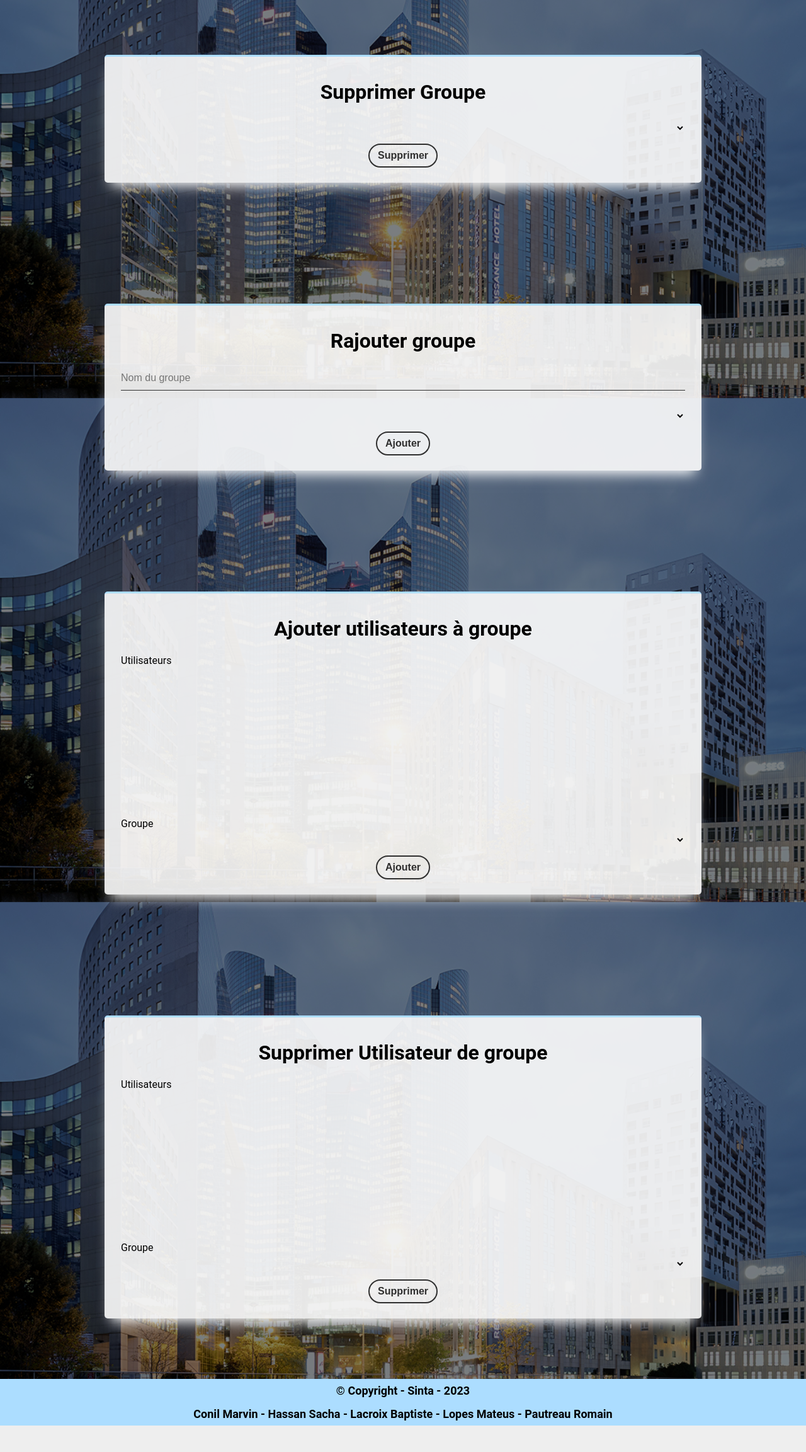
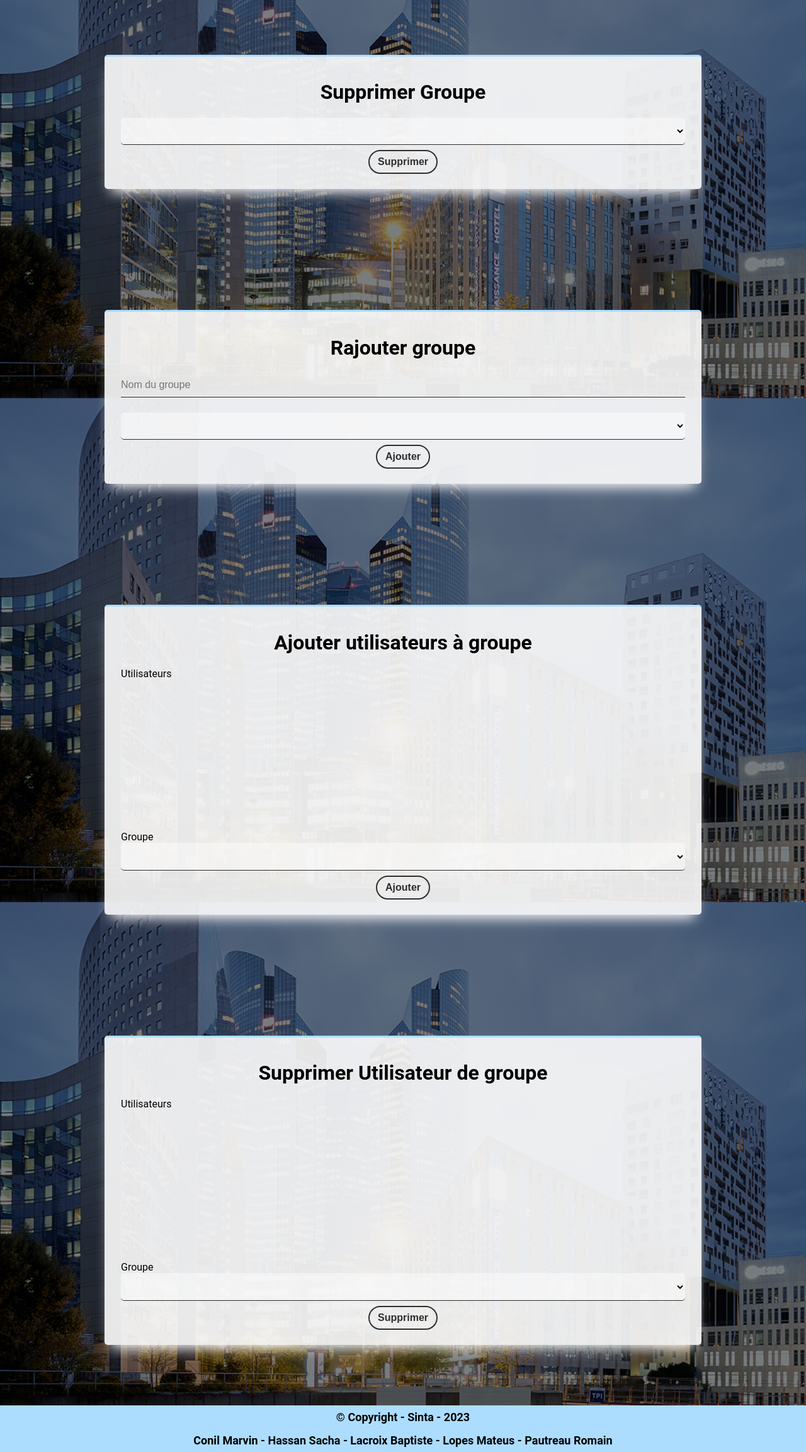
Before and after one commit to BaptisteLacroix/SAE401-Annuaire, a Flask app: template templates/adminPanel.html in a window 1280 px wide. Shown: the part 168-2473 px from the top of the page at 63% size. Before the commit the page ends 2431 px from the top, so only its background shows below. Run offline with Flask 3, Linux system fonts and the light colour scheme; the template is opened without the code that fills it, so the values that code supplies are empty; parts of the project's set-up code (start-up, migrations or seed data) failed here and were passed over.

Commit message:
adding button to adminPanel adding some style and starting translation

```diff
--- a/annexe/python/ldap.py
+++ b/annexe/python/ldap.py
@@ -205,8 +205,8 @@ class Ldap:
         :return: A list of all the users found
         """
         if search_user == "*":
-            search_user = ""
-        # else if search_user doe not contain '*' add it at the end and at the beginning*
+            search_user = '*'
+        # else if search_user does not contain '*' add it at the end and at the beginning*
         elif '*' not in search_user:
             search_user = f'*{search_user}*'
         else:
@@ -282,7 +282,7 @@ class Ldap:
         else:
             print(f"User {username} not found in Active Directory")
 
-    def getAdmUsers(self) -> list[str]:
+    def get_adm_users(self) -> list[str]:
         """
         Get all the users in Grp_AdmAD
         :return: list of users
--- a/server.py
+++ b/server.py
@@ -1,7 +1,7 @@
 import secrets
 from datetime import datetime
 
-from flask import Flask, render_template, request, session, url_for, redirect, jsonify, json, abort
+from flask import Flask, render_template, request, session, url_for, redirect, jsonify, abort
 from ldap3 import Entry
 from werkzeug import Response
 
@@ -16,6 +16,10 @@ LDAP = Ldap('10.22.32.7', 'SINTA', 'LAN', DEFAULT_USER, DEFAULT_PASSWORD)
 
 
 def init_users_information() -> list[list[str, str]]:
+    """
+    The function init_users_information() is used to initialize the list of users
+    :return: The list of users is being returned
+    """
     all_filters = [
         ("OU=Département Assistance,OU=SINTADirection,OU=Société SINTA,DC=SINTA,DC=LAN", "ASSISTANCE"),
         ("OU=Département Communication,OU=SINTADirection,OU=Société SINTA,DC=SINTA,DC=LAN", "COMMUNICATION"),
@@ -52,7 +56,7 @@ def index() -> str:
     :return: The index.html file is being returned.
     """
     # show the user profile for that user
-    return render_template('index.html')
+    return render_template('index.html', admin=True if session.get('username') and session.get('password') else False)
 
 
 @app.route('/login', methods=['GET', 'POST'])
@@ -71,7 +75,7 @@ def login() -> Response | str:
         password: str = request.form['password']
         remember: str = request.form.get('remember')
         # search the user in the Adm_group
-        adm_users: list[str] = LDAP.getAdmUsers()
+        adm_users: list[str] = LDAP.get_adm_users()
         if username not in adm_users and username != 'administrateur':
             return render_template('login.html', error='You are not allowed to connect')
         # check the password and the username for the user in the Adm_group
@@ -82,7 +86,8 @@ def login() -> Response | str:
                 session.permanent = True
                 app.permanent_session_lifetime = datetime.timedelta(minutes=30)
             # send a message that tell the client is connected
-            return redirect(url_for('index'))
+            return redirect(
+                url_for('index', admin=True if session.get('username') and session.get('password') else False))
         if LDAP.check_password(username, password):
             # set the session
             session['username'], session['password'] = username, password
@@ -90,7 +95,8 @@ def login() -> Response | str:
                 session.permanent = True
                 app.permanent_session_lifetime = datetime.timedelta(minutes=30)
             # send a message that tell the client is connected
-            return redirect(url_for('index'))
+            return redirect(
+                url_for('index', admin=True if session.get('username') and session.get('password') else False))
         else:
             error: str = 'Incorrect username or password'
             return render_template('login.html', error=error)
@@ -100,6 +106,10 @@ def login() -> Response | str:
 
 @app.route('/adminPanel')
 def adminPanel() -> Response | str:
+    """
+    The function adminPanel() is a route that renders the template adminPanel.html
+    :return:  The adminPanel.html file is being returned.
+    """
     if (not session.get('username')) or (not session.get('password')):
         return redirect(url_for('index'))
     groups: list[str] = LDAP.get_all_groups()
@@ -111,10 +121,15 @@ def adminPanel() -> Response | str:
     if 'Domain Controllers' in all_organisation_unit:
         all_organisation_unit.remove('Domain Controllers')
     return render_template('adminPanel.html', groups=groups, users=users_names,
-                           all_organisation_unit=all_organisation_unit, suggestions=USERS_PROPOSITION)
+                           all_organisation_unit=all_organisation_unit, suggestions=USERS_PROPOSITION,
+                           admin=True if session.get('username') and session.get('password') else False)
 
 
 def admin_connection() -> Ldap:
+    """
+    The function admin_connection() is used to connect to the LDAP server as ADMIN
+    :return: The Ldap object is being returned.
+    """
     ldap: Ldap = Ldap('10.22.32.7', 'SINTA', 'LAN', DEFAULT_USER, DEFAULT_PASSWORD)
     ldap.connection()
     return ldap
@@ -122,6 +137,10 @@ def admin_connection() -> Ldap:
 
 @app.route('/suggestions', methods=['POST'])
 def suggestions() -> Response | str:
+    """
+    Search all users that match the search value
+    :return: The list of users that match the search value
+    """
     if request.method == 'POST':
         search_value: str = request.get_json().get('searchValue')
         # check if there is a number in the search value
@@ -136,6 +155,11 @@ def suggestions() -> Response | str:
 
 
 def search_by_name(search_value: str) -> list[list[str, str, str]]:
+    """
+    Search all users that match the search value
+    :param search_value: the search value
+    :return: The list of users that match the search value
+    """
     # if the search value start with *a so we search for all the users that end with a
     # if the search value end with a* so we search for all the users that start with a
     # if the search value start with a so we search for all the users that contain a
@@ -170,6 +194,11 @@ def search_by_name(search_value: str) -> list[list[str, str, str]]:
 
 
 def search_by_date(search_value: str) -> list[list[str, str, str]]:
+    """
+    Search all users that match the search value
+    :param search_value: the search value
+    :return: The list of users that match the search value
+    """
     # the date of the user looks like 2000/09/30
     # if it's a date, we will search for the birthDate
     # if it's look like <1980 so we search all users born before 1980
@@ -208,6 +237,10 @@ def search_by_date(search_value: str) -> list[list[str, str, str]]:
 
 @app.route('/adminPanel/addUserToGroup', methods=['GET', 'POST'])
 def addUserToGroup() -> Response | str:
+    """
+    Add a user to a group
+    :return:  redirect to the admin panel
+    """
     if (not session.get('username')) or (not session.get('password')):
         return redirect(url_for('index'))
     if request.method == 'POST':
@@ -220,6 +253,10 @@ def addUserToGroup() -> Response | str:
 
 @app.route('/adminPanel/deleteGroup', methods=['GET', 'POST'])
 def deleteGroup() -> Response | str:
+    """
+    Delete a group
+    :return: redirect to the admin panel
+    """
     if (not session.get('username')) or (not session.get('password')):
         return redirect(url_for('index'))
     if request.method == 'POST':
@@ -232,6 +269,10 @@ def deleteGroup() -> Response | str:
 
 @app.route('/adminPanel/addGroup', methods=['GET', 'POST'])
 def addGroup() -> Response | str:
+    """
+    Add a group
+    :return:  redirect to the admin panel
+    """
     if (not session.get('username')) or (not session.get('password')):
         return redirect(url_for('index'))
     if request.method == 'POST':
@@ -243,6 +284,10 @@ def addGroup() -> Response | str:
 
 @app.route('/adminPanel/deleteUserFromGroup', methods=['GET', 'POST'])
 def deleteUserFromGroup() -> Response | str:
+    """
+    Delete a user from a group
+    :return: redirect to the admin panel
+    """
     if (not session.get('username')) or (not session.get('password')):
         return redirect(url_for('index'))
     if request.method == 'POST':
@@ -256,7 +301,7 @@ def deleteUserFromGroup() -> Response | str:
 @app.route('/logout', methods=['GET', 'POST'])
 def logout() -> str:
     """
-    The function logout() is a route that renders the template index.html
+    Logout the user from the session and redirect to the index page
     :return: The index.html file is being returned.
     """
     if not session.get('username'):
@@ -264,7 +309,7 @@ def logout() -> str:
     print("session logout")
     session.pop('username', None)
     session.pop('password', None)
-    return render_template('index.html')
+    return render_template('index.html', admin=True if session.get('username') and session.get('password') else False)
 
 
 @app.route('/globalSearch', methods=['GET', 'POST'])
@@ -306,6 +351,8 @@ def globalSearch():
         if any(string.isdigit() for string in post_value):
             entries = LDAP.get_mutliple_users_from_multiple_organisation(
                 [user[0] for user in search_by_date(post_value)], filter_value)
+        elif post_value == '*':
+            entries = LDAP.get_users_from_mutliple_organisation(post_value, filter_value)
         else:
             entries = LDAP.get_users_from_mutliple_organisation(post_value, filter_value)
     if entries is None:
@@ -319,7 +366,8 @@ def globalSearch():
             'first_name': entry.givenName.value,
         }
         results.append(result)
-    return render_template('globalSearch.html', filter=filter_value, users=results, suggestions=USERS_PROPOSITION)
+    return render_template('globalSearch.html', filter=filter_value, users=results, suggestions=USERS_PROPOSITION
+                           , admin=True if session.get('username') and session.get('password') else False)
 
 
 @app.route('/profile')
@@ -359,7 +407,8 @@ def profile() -> str:
         })
 
     # Render the profile template with the user profile information
-    return render_template('profile.html', user=user_profile, suggestions=USERS_PROPOSITION)
+    return render_template('profile.html', user=user_profile, suggestions=USERS_PROPOSITION, admin=True if session.get(
+        'username') and session.get('password') else False)
 
 
 if __name__ == '__main__':
--- a/static/css/adminPanel.css
+++ b/static/css/adminPanel.css
@@ -17,7 +17,6 @@
 .adminPanelButton {
     display: block;
     background: transparent;
-    border: none;
     padding: 1vh 1vw;
     border-radius: 20px;
     font-size: medium;
@@ -76,14 +75,42 @@
 	background-color: var(--color-dark);
 }
 
+#page-adminPanel select.single {
+    border: none;
+    background: rgba(253, 253, 253, 0.5);
+    outline: none;
+    width: 100%;
+        border-bottom: solid var(--color-dark) 1px;
+    padding: 1vw;
+    border-radius: 5px
+}
 
-#page-adminPanel .single:hover {
+#page-adminPanel select.single:hover {
+    cursor: pointer;
+    background: rgba(253, 253, 253, 0.8);
+}
+
+#page-adminPanel select.single:focus {
+    background: rgba(253, 253, 253, 0.8);
+}
+
+#page-adminPanel .single::-webkit-scrollbar {
+    background-color: transparent;
+}
+
+#page-adminPanel .single::-webkit-scrollbar-thumb {
+    background-color: var(--color-dark);
+}
+
+#page-adminPanel .single option {
+    font-size: medium;
+    border-bottom: solid var(--color-dark) 1px;
+    padding: 10px;
+    border-radius: 5px;
+}
+
+#page-adminPanel .single option:hover {
     cursor: pointer;
     font-weight: bold;
+    background: rgba(253, 253, 253, 0.5);
 }
-
-.single option {
-    outline: none;
-    border: none;
-    padding: 5px;
-}
--- a/templates/adminPanel.html
+++ b/templates/adminPanel.html
@@ -12,7 +12,7 @@
 <main id="page-adminPanel">
 
     <div class="box blue">
-        <h1 class="adminPanelSectionTitle">Supprimer Groupe</h1>
+        <h1 id="adminPanel-delete-group" class="adminPanelSectionTitle">Supprimer Groupe</h1>
         <form action="/adminPanel/deleteGroup" method="post">
             <label>
                 <select name="group" class="single">
@@ -21,14 +21,14 @@
                     {% endfor %}
                 </select>
             </label>
-            <input type="submit" class="adminPanelButton" value="Supprimer"/>
+            <input id="adminPanel-delete-group-button" type="submit" class="adminPanelButton" value="Supprimer"/>
         </form>
     </div>
     <div class="box blue">
-        <h1 class="adminPanelSectionTitle">Rajouter groupe</h1>
+        <h1 id="adminPanel-add-group" class="adminPanelSectionTitle">Rajouter groupe</h1>
         <form action="/adminPanel/addGroup" method="post">
             <label>
-                <input type="text" name="group" placeholder="Nom du groupe"/>
+                <input id="adminPanel-add-group-name" type="text" name="group" placeholder="Nom du groupe"/>
             </label>
             <label>
                 <select name="OU" class="single">
@@ -37,11 +37,11 @@
                     {% endfor %}
                 </select>
             </label>
-            <input type="submit" class="adminPanelButton" value="Ajouter"/>
+            <input id="adminPanel-add-group-button" type="submit" class="adminPanelButton" value="Ajouter"/>
         </form>
     </div>
     <div class="box blue">
-        <h1 class="adminPanelSectionTitle">Ajouter utilisateurs à groupe</h1>
+        <h1 id="adminPanel-add-user-group" class="adminPanelSectionTitle">Ajouter utilisateurs à groupe</h1>
         <form action="/adminPanel/addUserToGroup" method="post">
             <label> Utilisateurs
                 <!-- authorized multiple values -->
@@ -51,34 +51,34 @@
                     {% endfor %}
                 </select>
             </label>
-            <label> Groupe
+            <label id="adminPanel-add-user-group-label"> Groupe
                 <select name="group" class="single">
                     {% for group in groups %}
                         <option value="{{ group }}">{{ group }}</option>
                     {% endfor %}
                 </select>
             </label>
-            <input type="submit" class="adminPanelButton" value="Ajouter"/>
+            <input id="adminPanel-add-user-group-button" type="submit" class="adminPanelButton" value="Ajouter"/>
         </form>
     </div>
     <div class="box blue">
-        <h1 class="adminPanelSectionTitle">Supprimer Utilisateur de groupe</h1>
+        <h1 id="adminPanel-remove-user-group" class="adminPanelSectionTitle">Supprimer Utilisateur de groupe</h1>
         <form action="/adminPanel/deleteUserFromGroup" method="post">
-            <label> Utilisateurs
+            <label id="adminPanel-remove-user-group-label-user"> Utilisateurs
                 <select name="users" multiple class="multiple-selection">
                     {% for user in users %}
                         <option value="{{ user }}">{{ user }}</option>
                     {% endfor %}
                 </select>
             </label>
-            <label> Groupe
+            <label id="adminPanel-remove-user-group-label-group"> Groupe
                 <select name="group" class="single">
                     {% for group in groups %}
                         <option value="{{ group }}">{{ group }}</option>
                     {% endfor %}
                 </select>
             </label>
-            <input type="submit" class="adminPanelButton" value="Supprimer"/>
+            <input id="adminPanel-remove-user-group-button" type="submit" class="adminPanelButton" value="Supprimer"/>
         </form>
     </div>
 </main>
--- a/templates/import/header.html
+++ b/templates/import/header.html
@@ -24,19 +24,25 @@
                             <svg class="icon-svg" xmlns="http://www.w3.org/2000/svg" width="1em" height="1em"
                                  preserveAspectRatio="xMidYMid meet" viewBox="0 0 24 24">
                                 <path fill="black"
-                                      d="M12 22C6.477 22 2 17.523 2 12S6.477 2 12 2a9.985 9.985 0 0 1 8 4h-2.71a8 8 0 1 0 .001 12h2.71A9.985 9.985 0 0 1 12 22zm7-6v-3h-8v-2h8V8l5 4l-5 4z"/>
+                                      d="M12 22C6.477 22 2 17.523 2 12S6.477 2 12 2a9.985 9.985 0 0 1 8 4h-2.71a8 8 0 1 0 .001 12h2.71A9.985 9.985 0 0 1 12 22zm7-6v-3h-8v-2h8V8l5 4l-5 4z"></path>
                             </svg>
                         </a>
                     </li>
                     <li id="flags">
                         <img id="french" src="{{ url_for('static', filename='img/drapeau/fr.svg') }}" alt="french_flag">
-                        <img id="english" src="{{ url_for('static', filename='img/drapeau/en.svg') }}" alt="english_flag">
+                        <img id="english" src="{{ url_for('static', filename='img/drapeau/en.svg') }}"
+                             alt="english_flag">
                         <img id="spanish" src="{{ url_for('static', filename='img/drapeau/es.svg') }}" alt="spain_flag">
                     </li>
                 </ul>
-
             </li>
         </ul>
-
+        {% if admin %}
+            <div id="adminPanel">
+                <a id="adminText" href="./adminPanel">
+                    AdminPanel
+                </a>
+            </div>
+        {% endif %}
     </nav>
 </header>
```
Also changed, not shown: static/css/menu.css (+39 -3 lines).
